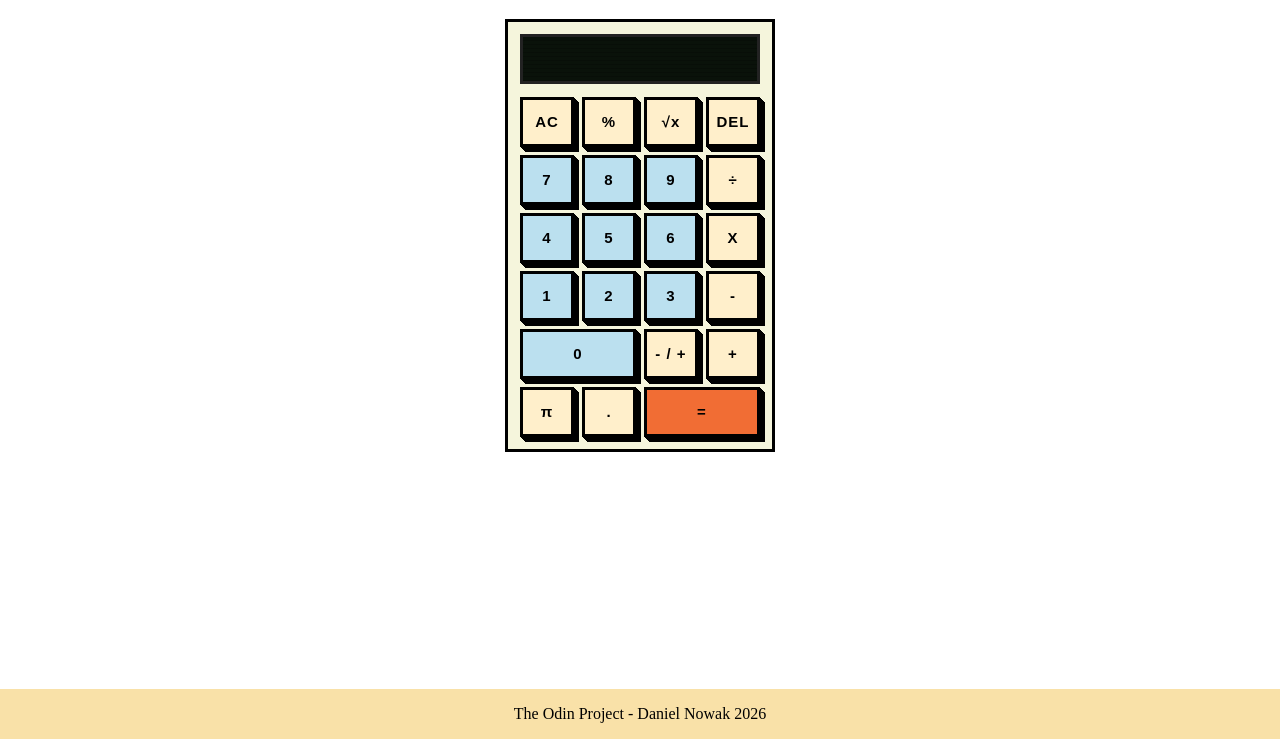
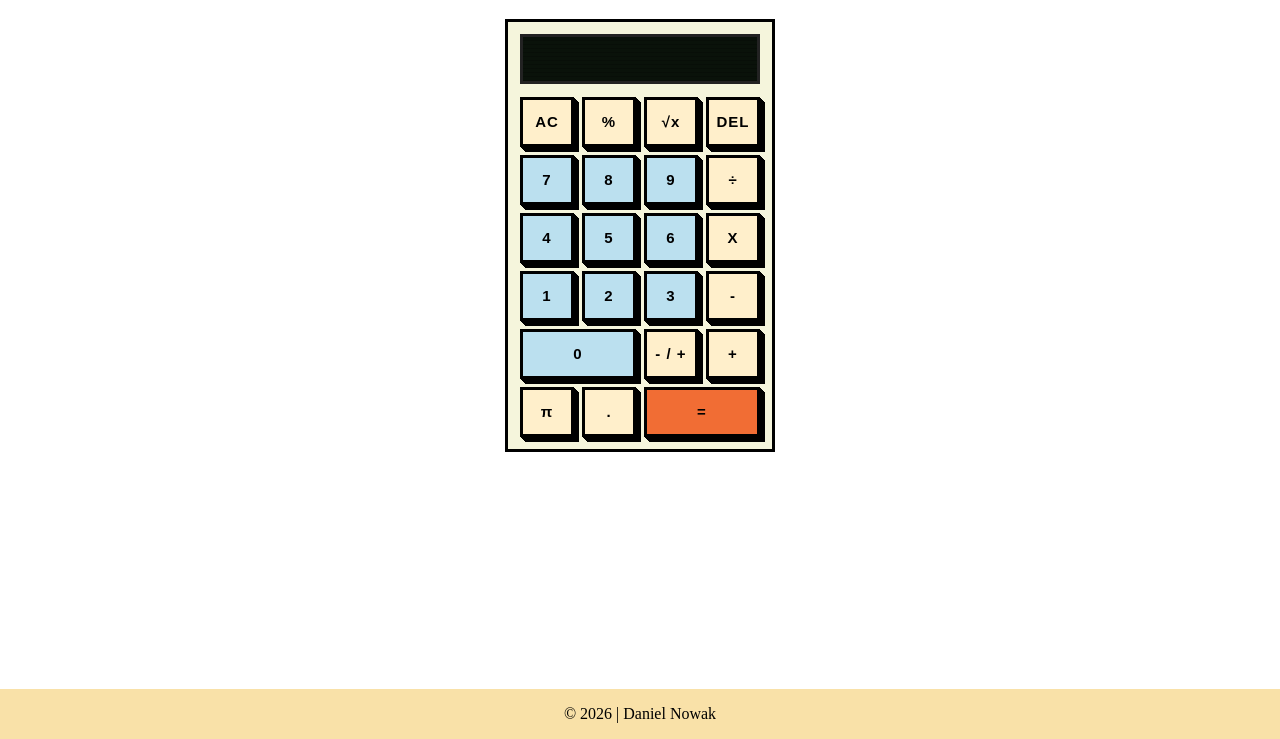
Before and after one commit to yesthisisdaniel/odin-calculator, a plain HTML site: page index.html in a window 1280 px wide. Shown: the part 61-800 px from the top of the page. Drawn offline with Linux system fonts and the light colour scheme.

Commit message:
Update footer

```diff
--- a/index.html
+++ b/index.html
@@ -50,7 +50,7 @@
 
     </div>
     <div id = "footer">
-      <p>The Odin Project - Daniel Nowak 2026</p>
+      <p>© 2026 | Daniel Nowak</p>
     </div>
     <script src="script.js"></script>
   </body>
```
